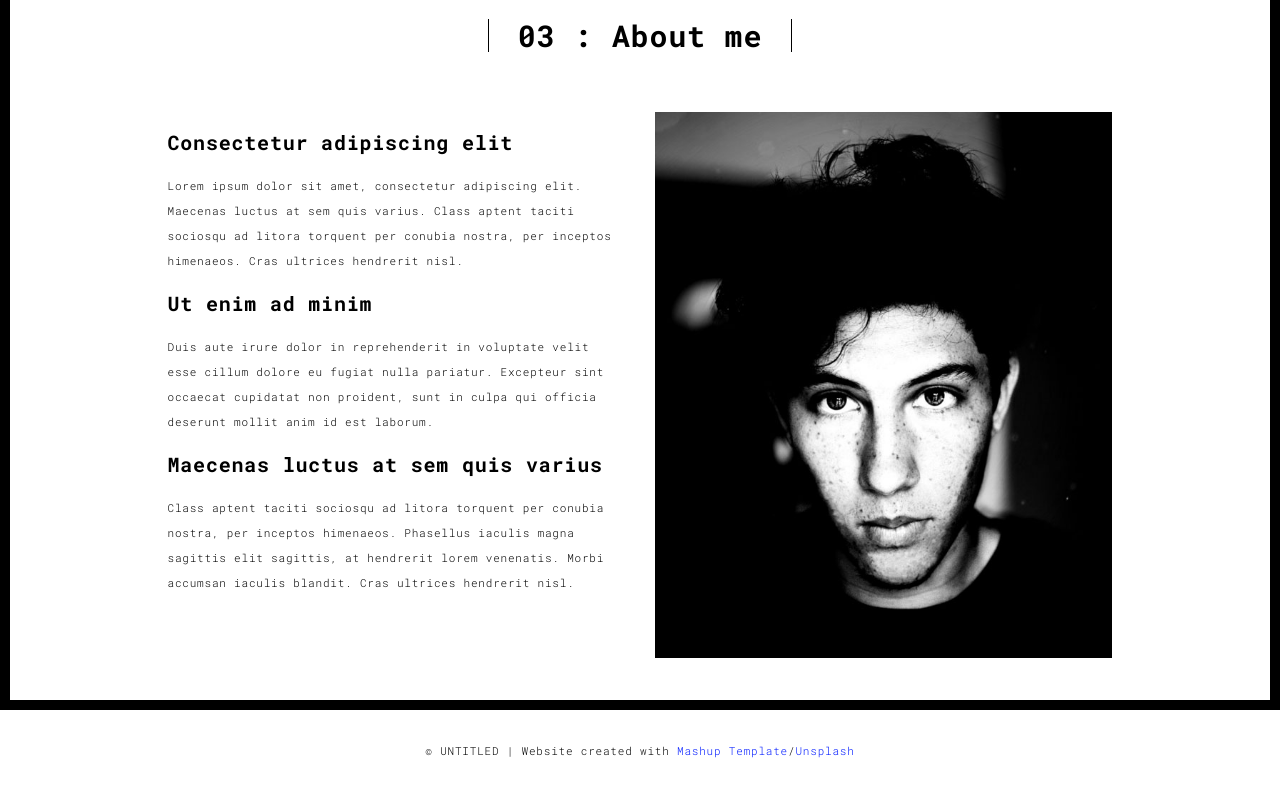
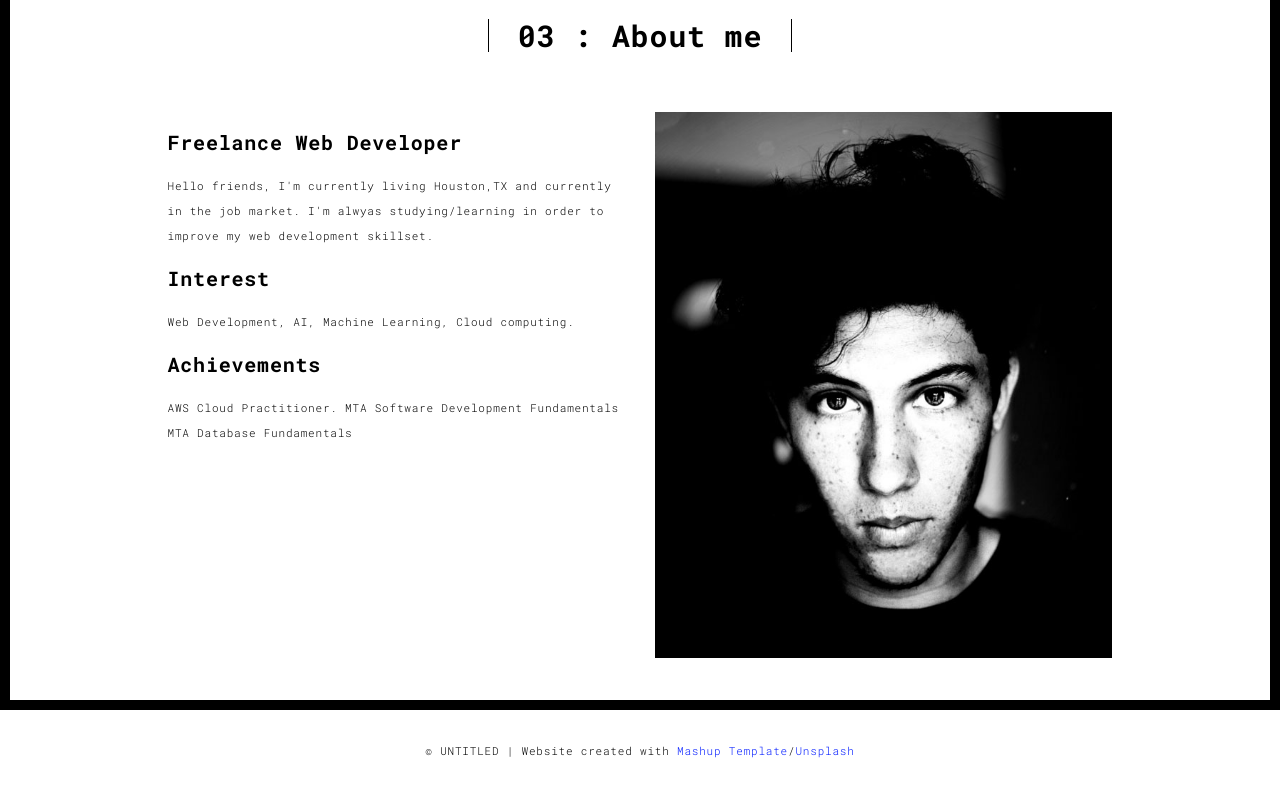
Before and after one commit to Darchie28/portfo, a Flask app: page /about.html in a window 1280 px wide. Shown: the part 90-878 px from the top of the page. Run offline with Flask 2, Linux system fonts and the light colour scheme; some libraries are stand-ins or nearby versions.

Commit message:
updated work1

```diff
--- a/templates/about.html
+++ b/templates/about.html
@@ -72,28 +72,21 @@
               <div class="col-md-10 col-md-offset-1">
                 <div class="row">
                   <div class="col-xs-12 col-md-6">
-                    <h3>Consectetur adipiscing elit</h3>
+                    <h3>Freelance Web Developer</h3>
                     <p>
-                      Lorem ipsum dolor sit amet, consectetur adipiscing elit.
-                      Maecenas luctus at sem quis varius. Class aptent taciti
-                      sociosqu ad litora torquent per conubia nostra, per
-                      inceptos himenaeos. Cras ultrices hendrerit nisl.
+                      Hello friends, I'm currently living Houston,TX and
+                      currently in the job market. I'm alwyas studying/learning
+                      in order to improve my web development skillset.
                     </p>
-                    <h3>Ut enim ad minim</h3>
+                    <h3>Interest</h3>
                     <p>
-                      Duis aute irure dolor in reprehenderit in voluptate velit
-                      esse cillum dolore eu fugiat nulla pariatur. Excepteur
-                      sint occaecat cupidatat non proident, sunt in culpa qui
-                      officia deserunt mollit anim id est laborum.
+                      Web Development, AI, Machine Learning, Cloud computing.
                     </p>
 
-                    <h3>Maecenas luctus at sem quis varius</h3>
+                    <h3>Achievements</h3>
                     <p>
-                      Class aptent taciti sociosqu ad litora torquent per
-                      conubia nostra, per inceptos himenaeos. Phasellus iaculis
-                      magna sagittis elit sagittis, at hendrerit lorem
-                      venenatis. Morbi accumsan iaculis blandit. Cras ultrices
-                      hendrerit nisl.
+                      AWS Cloud Practitioner. MTA Software Development
+                      Fundamentals MTA Database Fundamentals
                     </p>
                   </div>
                   <div class="col-xs-12 col-md-6">
```
Also changed, not shown: templates/work.html (+8 -4 lines).
